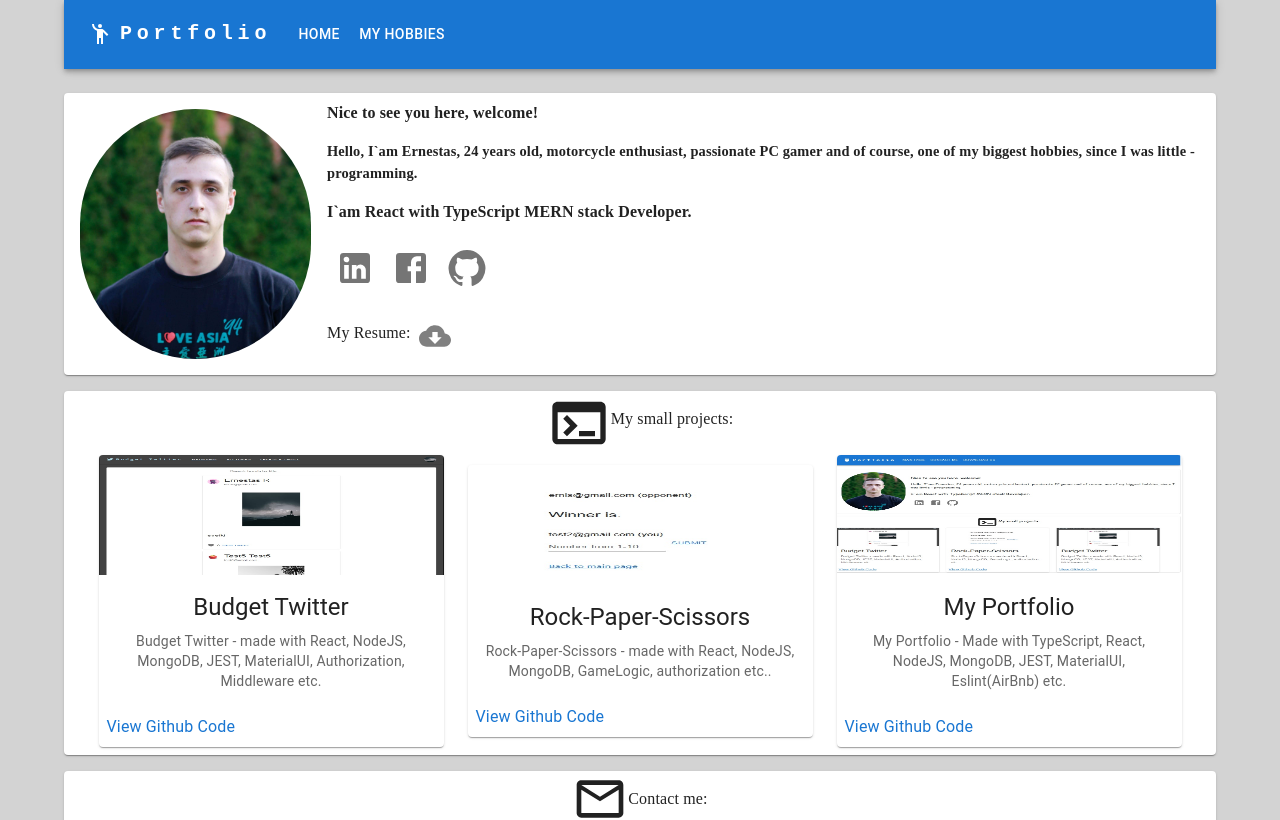
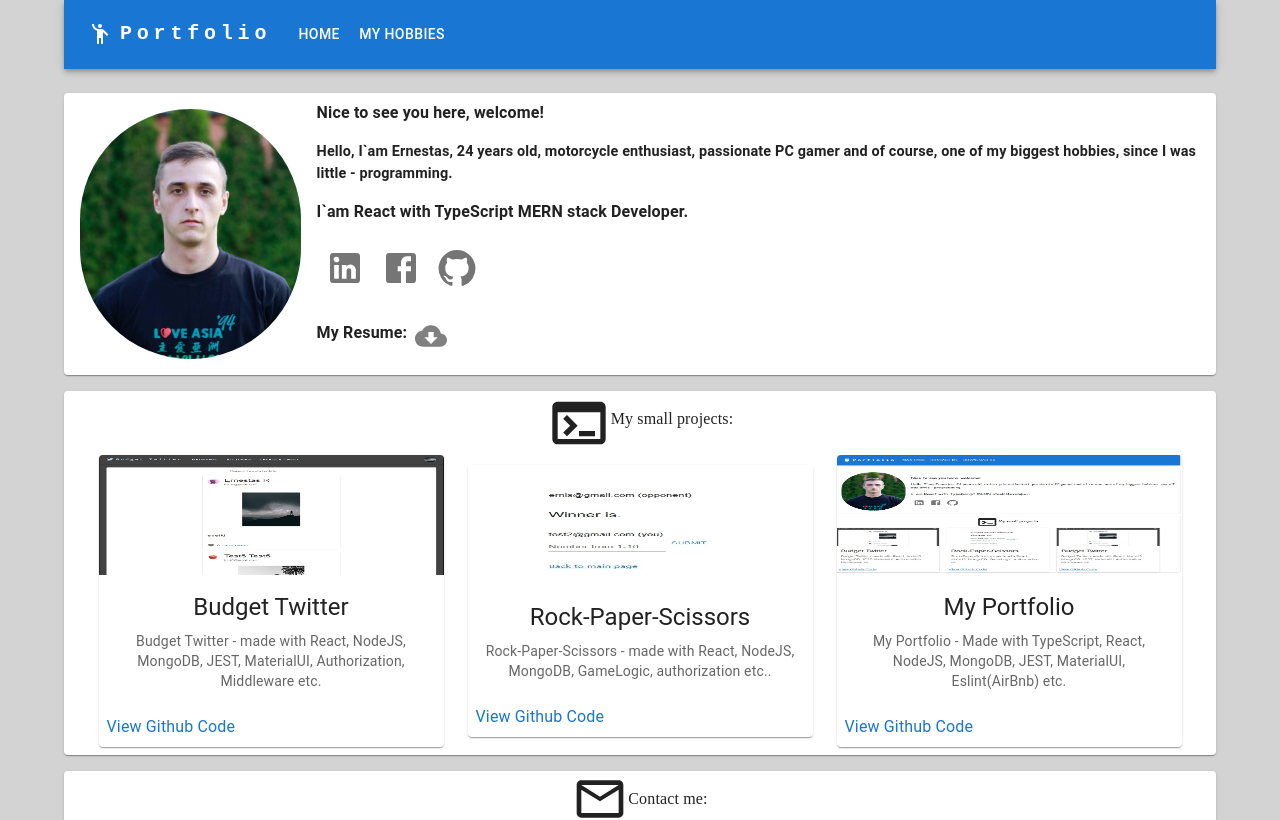
Before and after one commit to ErnestasRa/Portfolio-Page---React-TypeScript-NodeJS-MUI, a React (Create React App) app: page / in a window 1280 px wide. Shown: the top 820 px of the page. Built offline with nearby package versions, Linux system fonts and the light colour scheme.

Commit message:
chore: changed font weight

```diff
--- a/src/components/about-me/about-me.tsx
+++ b/src/components/about-me/about-me.tsx
@@ -9,20 +9,20 @@ import MyResume from './my-resume';
 const AboutMe: React.FC = () => (
   <Box>
     <Typography sx={{
-  mb: '2vh', fontFamily: 'initial', fontWeight: 600, textAlign: { md: 'inherit', xs: 'center' },
+  mb: '2vh', fontWeight: 600, textAlign: { md: 'inherit', xs: 'center' },
 }}
     >
       Nice to see you here, welcome!
     </Typography>
     <Typography sx={{
- mb: '2vh', fontFamily: 'initial', fontSize: '0.9rem', fontWeight: 600, textAlign: { md: 'inherit', xs: 'center' },
+ mb: '2vh', fontSize: '0.9rem', fontWeight: 600, textAlign: { md: 'inherit', xs: 'center' },
     }}
     >
       Hello, I`am Ernestas, 24 years old, motorcycle enthusiast,
       passionate PC gamer and of course,
       one of my biggest hobbies, since I was little - programming.
     </Typography>
-    <Typography sx={{ textAlign: { md: 'inherit', xs: 'center' }, fontWeight: 600, fontFamily: 'initial' }}>
+    <Typography sx={{ textAlign: { md: 'inherit', xs: 'center' }, fontWeight: 600 }}>
       I`am React with TypeScript MERN stack Developer.
     </Typography>
     <MediaIcons />
--- a/src/components/about-me/my-resume.tsx
+++ b/src/components/about-me/my-resume.tsx
@@ -16,7 +16,7 @@ const MyResume:React.FC = () => (
     mt: '2vh',
     }}
   >
-    <Typography sx={{ textAlign: { md: 'inherit', xs: 'center' }, fontFamily: 'initial', mt: '1.1vh' }}>
+    <Typography sx={{ textAlign: { md: 'inherit', xs: 'center' }, mt: '1.1vh', fontWeight: 600 }}>
       My Resume:
     </Typography>
     <IconButton>
--- a/src/components/footer/footer.tsx
+++ b/src/components/footer/footer.tsx
@@ -23,6 +23,7 @@ const StickyFooter = () => (
         display: 'flex',
         flexDirection: 'column',
         mt: '2vh',
+        minHeight: '10vh',
       }}
   >
     <CssBaseline />
```
